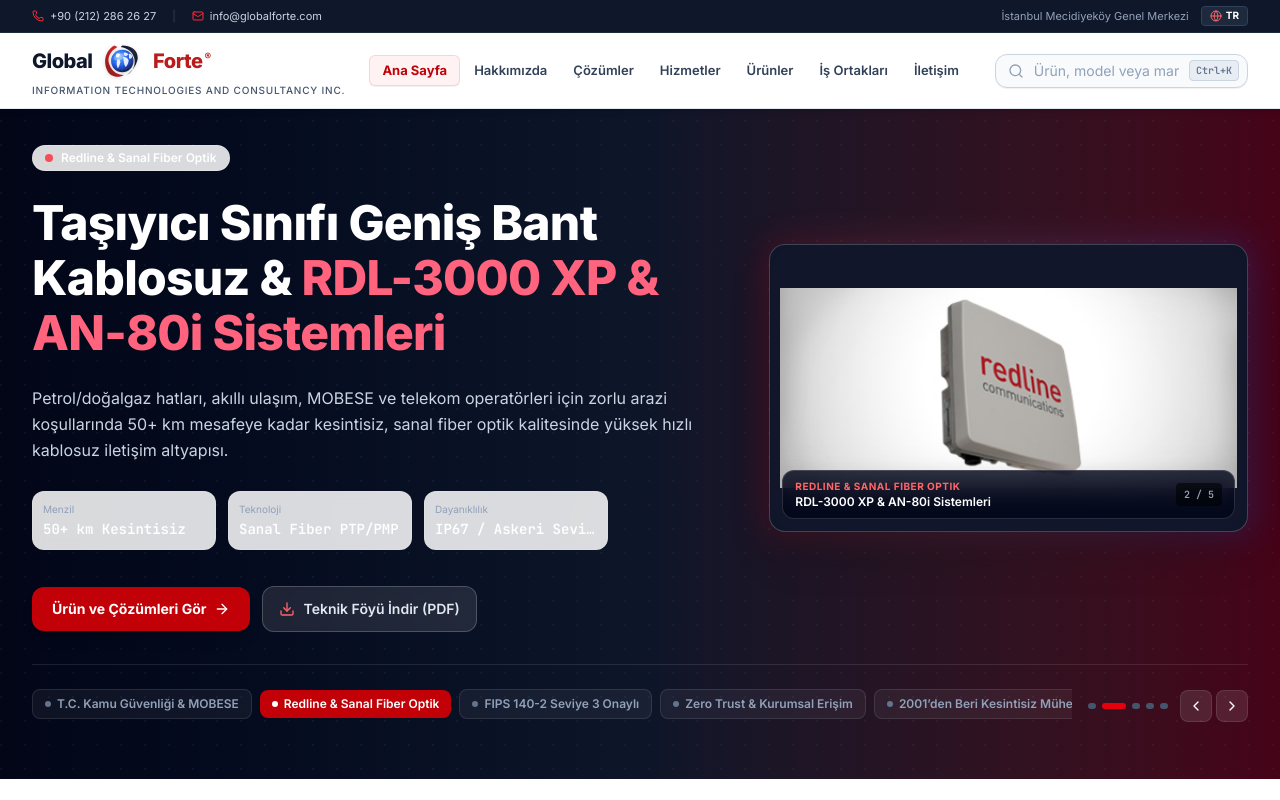
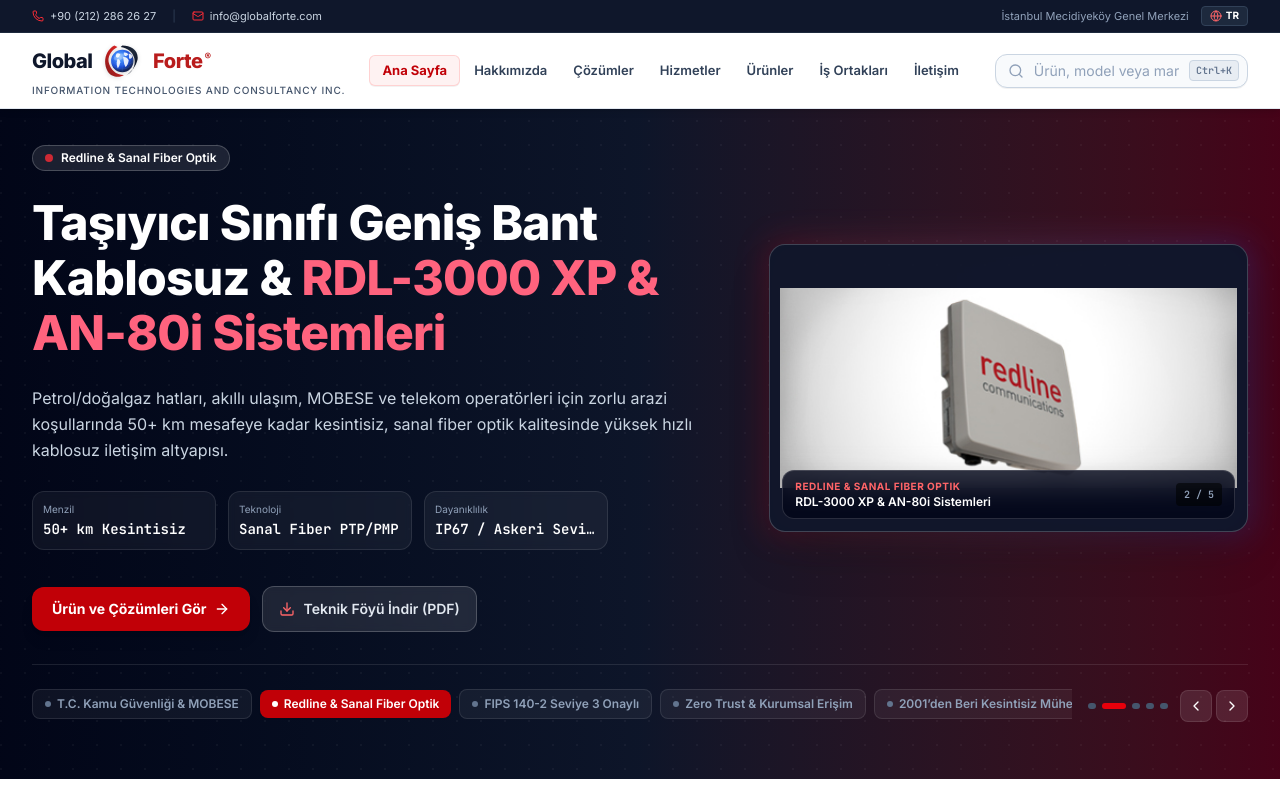
Before and after one commit to ahmetguven3579/Global-Forrte, a React (Vite) app: page / in a window 1280 px wide. Shown: the top 800 px of the page. Built offline with nearby package versions, Linux system fonts and the light colour scheme.

Commit message:
Modify body background gradient and styles
Updated gradient background for the body and removed transparency from main components.

```diff
--- a/src/index.css
+++ b/src/index.css
@@ -13,7 +13,7 @@
   -moz-osx-font-smoothing: grayscale;
 }
 
-/* 1. Sitenin kök zeminine o muazzam gradient'i sabitliyoruz */
+/* Sitenin en tabanına sol üstten kırmızı, sağ alttan beyaz geçişi çiviliyoruz */
 body {
   font-family: var(--font-sans);
   color: #0f172a;
@@ -31,14 +31,6 @@
   background: transparent !important;
 }
 
-/* 2. Beyazlık kusan ana bileşen kutularını zorla yarı şeffaf/transparan yapıyoruz
-   Böylece yazılar okunur kalıyor ama arkadaki kırmızı-beyaz akışkanlık her yerden parlıyor */
-main div[class*="bg-white"],
-main section {
-  background-color: rgba(255, 255, 255, 0.85) !important;
-  backdrop-filter: blur(8px);
-}
-
 h1, h2, h3, h4, h5, h6 {
   font-family: var(--font-sans);
   letter-spacing: -0.015em;
```
